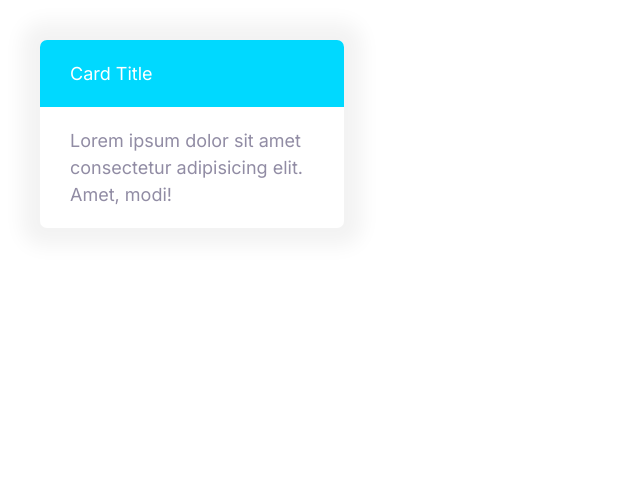
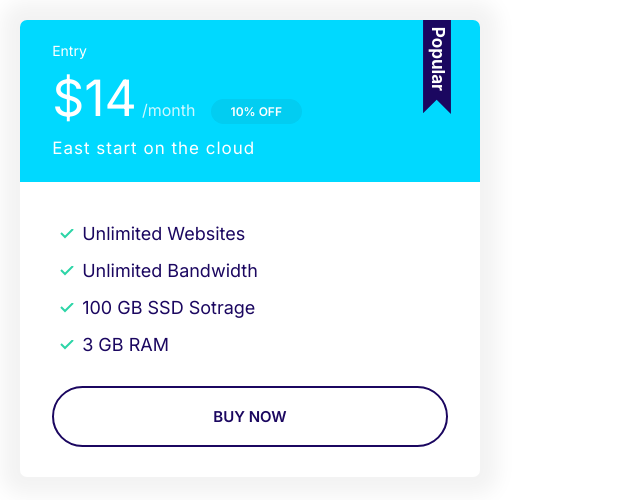
Before and after one commit to Rafiul-Islam/Moshify, a plain HTML site: page index.html in a window 1280 px wide. Shown: the whole page, without its empty margins (0-640 px from the left). Drawn offline with Linux system fonts and the light colour scheme.

Commit message:
Build plan component

```diff
--- a/css/styles.css
+++ b/css/styles.css
@@ -283,23 +283,85 @@ a {
 }
 /* end: Inputs */
 
-/* start: Card */
+/* start: plans */
 .card {
   border-radius: 7px;
   box-shadow: 0 0 20px 18px #f3f3f3;
   overflow: hidden;
+  margin: 0 auto;
+  transition: transform 0.3s;
+}
+
+.card:hover {
+  transform: scale(1.05);
 }
 
 .card__header {
-  padding: 2rem 3rem;
+  padding: 2rem 7%;
 }
 
 .card__body {
-  padding: 2rem 3rem;
+  padding: 2rem 7%;
 }
 
 .card--secondary .card__header {
   background: var(--color-secondary);
   color: #fff;
 }
-/* end: Card */
+
+.plan__name {
+  color: #fff;
+  font-size: 2.4rem;
+  font-weight: 500;
+  margin: 0;
+}
+
+.plan__price {
+  font-size: 5rem;
+}
+
+.plan__billing-cycle {
+  font-size: 2rem;
+  opacity: 0.8;
+  font-weight: 300;
+  margin-right: 1rem;
+}
+
+.card--secondary .badge--secondary {
+  background: #02cdf1;
+}
+
+.plan__description {
+  display: block;
+  font-size: 2rem;
+  font-weight: 300;
+  letter-spacing: 1px;
+}
+
+.plan--popular .card__header {
+  position: relative;
+}
+
+.plan--popular .card__header::before {
+  content: url(../images/popular.svg);
+  width: 40px;
+  display: inline-block;
+  position: absolute;
+  right: 5%;
+  top: -6px;
+}
+
+@media (min-width: 1024px) {
+  .plan__name {
+    font-size: 1.4rem;
+  }
+
+  .plan__billing-cycle {
+    font-size: 1.6rem;
+  }
+
+  .plan__description {
+    font-size: 1.7rem;
+  }
+}
+/* end: plans */
--- a/index.html
+++ b/index.html
@@ -9,11 +9,25 @@
     <title>Moshify</title>
   </head>
   <body>
-    <div style="width: 30%; padding: 4rem">
-      <div class="card card--secondary">
-        <header class="card__header">Card Title</header>
-        <div class="card__body">
-          Lorem ipsum dolor sit amet consectetur adipisicing elit. Amet, modi!
+    <div style="max-width: 500px; padding: 2rem">
+      <div class="plan plan--popular">
+        <div class="card card--secondary">
+          <header class="card__header">
+            <h3 class="plan__name">Entry</h3>
+            <span class="plan__price">$14</span>
+            <span class="plan__billing-cycle">/month</span>
+            <span class="badge badge--secondary badge--small">10% OFF</span>
+            <span class="plan__description">East start on the cloud</span>
+          </header>
+          <div class="card__body">
+            <ul class="list list--tick">
+              <li class="list__item">Unlimited Websites</li>
+              <li class="list__item">Unlimited Bandwidth</li>
+              <li class="list__item">100 GB SSD Sotrage</li>
+              <li class="list__item">3 GB RAM</li>
+            </ul>
+            <button class="btn btn--outline btn--block">Buy Now</button>
+          </div>
         </div>
       </div>
     </div>
```
Also changed, not shown: components/plan.html (added, +22 -0 lines), images/popular.svg (added).
